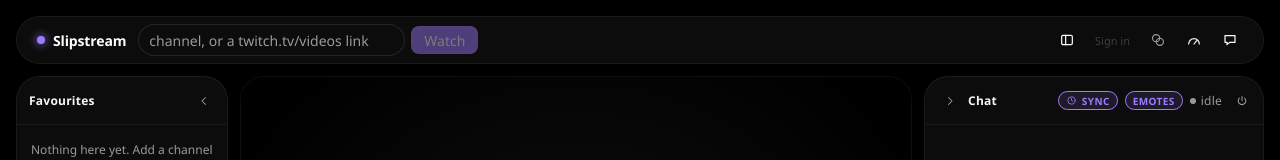
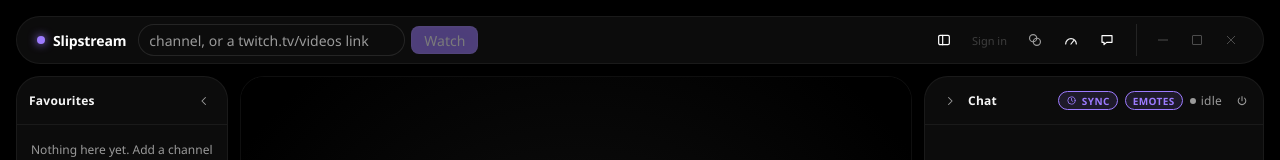
Before and after one commit to Peter3324w/slipstream, a React (Vite) app: page / in a window 1280 px wide. Shown: the top 160 px of the page. Built offline with nearby package versions, Linux system fonts and the light colour scheme.

Commit message:
ui: align custom window controls with floating titlebar

```diff
--- a/src/renderer/src/App.tsx
+++ b/src/renderer/src/App.tsx
@@ -24,6 +24,7 @@
 import { SignIn } from './components/SignIn'
 import { Placeholder } from './components/Placeholder'
 import { ThemePicker } from './components/ThemePicker'
+import { WindowControls } from './components/WindowControls'
 
 type Phase =
   | { kind: 'idle' }
@@ -729,38 +730,6 @@
     return () => clearInterval(id)
   }, [chatClosed])
 
-  /**
-   * Keep titlebar content clear of the native minimise/maximise/close buttons.
-   *
-   * The CSS env(titlebar-area-*) variables would do this, but they only exist
-   * where Window Controls Overlay is active - so the layout silently differs
-   * between the app and a browser tab. Reading the rect directly works in both,
-   * and geometrychange fires on maximise/restore, when the reserved width moves.
-   * It can fire before innerWidth has caught up with the new window size, which
-   * leaves an inset as wide as the difference; a resize always follows, so the
-   * inset is measured again there.
-   */
-  useEffect(() => {
-    const wco = (navigator as Navigator & { windowControlsOverlay?: WindowControlsOverlay })
-      .windowControlsOverlay
-    if (!wco) return
-
-    const apply = (): void => {
-      const rect = wco.getTitlebarAreaRect()
-      // An inactive overlay reports an empty rect, not a full-window titlebar.
-      // Reserving innerWidth in that case would squeeze the floating bar away.
-      const inset = rect.width > 0 ? Math.max(0, window.innerWidth - (rect.x + rect.width)) : 0
-      document.documentElement.style.setProperty('--titlebar-inset-right', `${inset + 8}px`)
-    }
-    apply()
-    wco.addEventListener('geometrychange', apply)
-    window.addEventListener('resize', apply)
-    return () => {
-      wco.removeEventListener('geometrychange', apply)
-      window.removeEventListener('resize', apply)
-    }
-  }, [])
-
   useEffect(() => {
     document.title = phase.kind === 'playing' ? `${phase.stream.channel.author} - Slipstream` : 'Slipstream'
   }, [phase])
@@ -960,6 +929,7 @@
             {!chatClosed && !chatVisible && <span style={{ fontSize: 11 }}>chat</span>}
           </button>
         </div>
+        <WindowControls />
       </header>
 
       <Favourites
--- /dev/null
+++ b/src/renderer/src/components/WindowControls.tsx
@@ -0,0 +1,43 @@
+import { useEffect, useState } from 'react'
+
+export function WindowControls(): React.JSX.Element {
+  const [maximized, setMaximized] = useState(false)
+  const controls = window.slipstream?.windowControls
+
+  useEffect(() => {
+    if (!controls) return
+    let active = true
+    const unsubscribe = controls.onMaximized(setMaximized)
+    void controls.isMaximized().then((value) => {
+      if (active) setMaximized(value)
+    })
+    return () => {
+      active = false
+      unsubscribe()
+    }
+  }, [controls])
+
+  return (
+    <div className="window-controls" role="group" aria-label="Window controls">
+      <button className="window-button" title="Minimise" aria-label="Minimise"
+        disabled={!controls} onClick={() => void controls?.minimize()}>
+        <svg width="12" height="12" viewBox="0 0 12 12" fill="none" stroke="currentColor" aria-hidden="true">
+          <path d="M1 6h10" />
+        </svg>
+      </button>
+      <button className="window-button" title={maximized ? 'Restore' : 'Maximise'}
+        aria-label={maximized ? 'Restore' : 'Maximise'} disabled={!controls}
+        onClick={() => void controls?.toggleMaximize()}>
+        <svg width="12" height="12" viewBox="0 0 12 12" fill="none" stroke="currentColor" aria-hidden="true">
+          {maximized ? <path d="M4 3V1.5h6.5V8H9M1.5 4h6.5v6.5H1.5z" /> : <rect x="1.5" y="1.5" width="9" height="9" rx="0.5" />}
+        </svg>
+      </button>
+      <button className="window-button window-button-close" title="Close" aria-label="Close"
+        disabled={!controls} onClick={() => void controls?.close()}>
+        <svg width="12" height="12" viewBox="0 0 12 12" fill="none" stroke="currentColor" aria-hidden="true">
+          <path d="m2 2 8 8M10 2l-8 8" />
+        </svg>
+      </button>
+    </div>
+  )
+}
--- a/src/renderer/src/styles/app.css
+++ b/src/renderer/src/styles/app.css
@@ -540,11 +540,31 @@
   flex: none;
 }
 
-/* Keep clear of the native minimise/maximise/close overlay when it is active. */
-.titlebar {
-  /* Native Windows controls stay in their own area; the floating bar stops
-     before them instead of drawing underneath their square hit targets. */
-  margin-right: max(0px, calc(var(--titlebar-inset-right, 0px) - var(--shell-inset)));
+.window-controls {
+  display: flex;
+  align-items: center;
+  flex: none;
+  gap: 2px;
+  padding-left: 10px;
+  border-left: 1px solid var(--stroke);
+}
+.window-button {
+  display: grid;
+  place-items: center;
+  width: 32px;
+  height: 32px;
+  border-radius: 50%;
+  color: var(--muted);
+  -webkit-app-region: no-drag;
+}
+.window-button:hover { background: var(--card-2); color: var(--text); }
+.window-button-close:hover { background: var(--danger); color: var(--on-danger); }
+.window-button:focus-visible { outline: 2px solid var(--accent); outline-offset: 2px; }
+.window-button:disabled { opacity: 0.45; cursor: default; }
+
+@media (max-width: 900px) {
+  .window-controls { padding-left: 6px; gap: 0; }
+  .window-button { width: 28px; height: 32px; }
 }
 
 /* ------------------------------------------------------------- DVR bar */
```
Also changed, not shown: src/main/index.ts (+27 -5 lines), src/preload/index.ts (+13 -1 lines).
